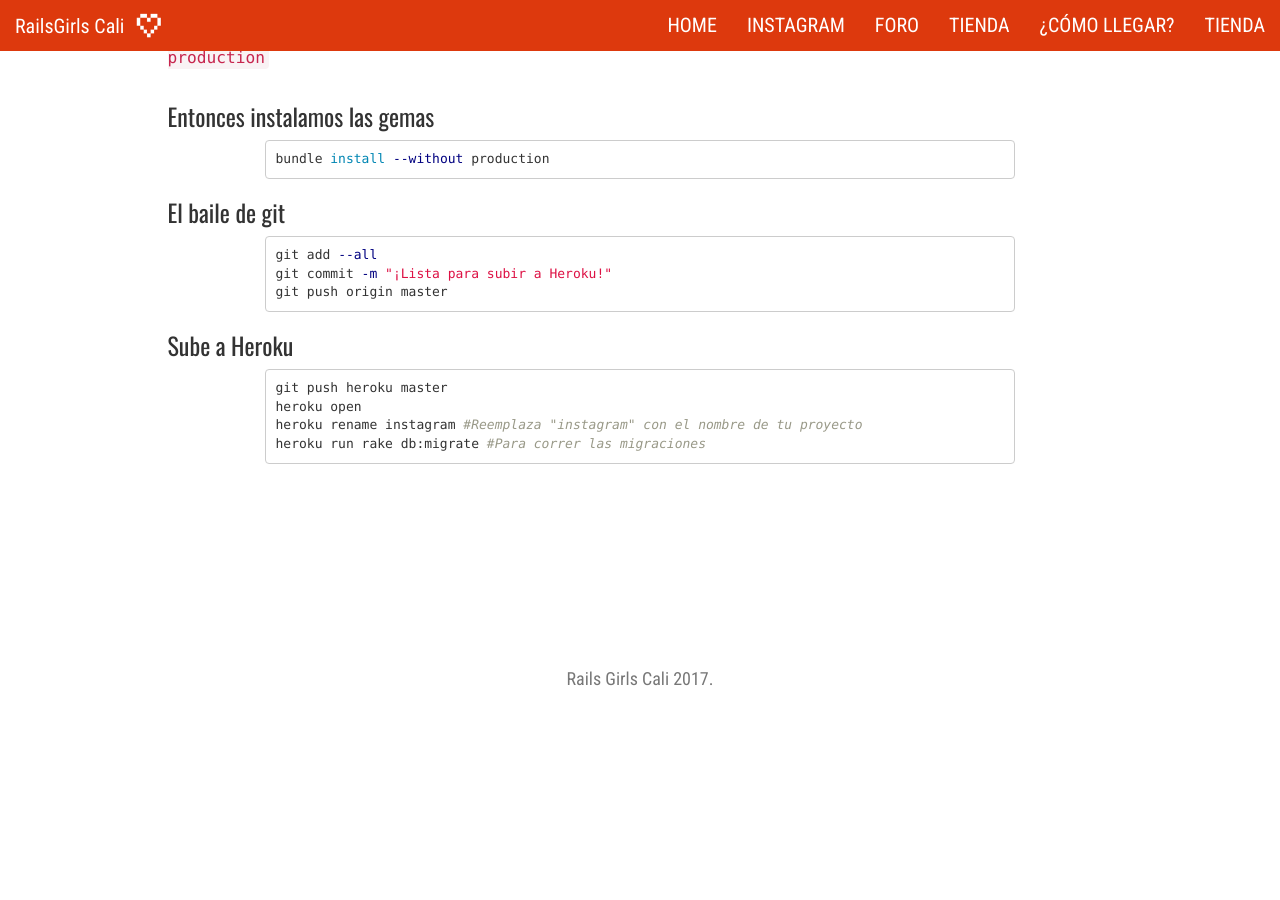
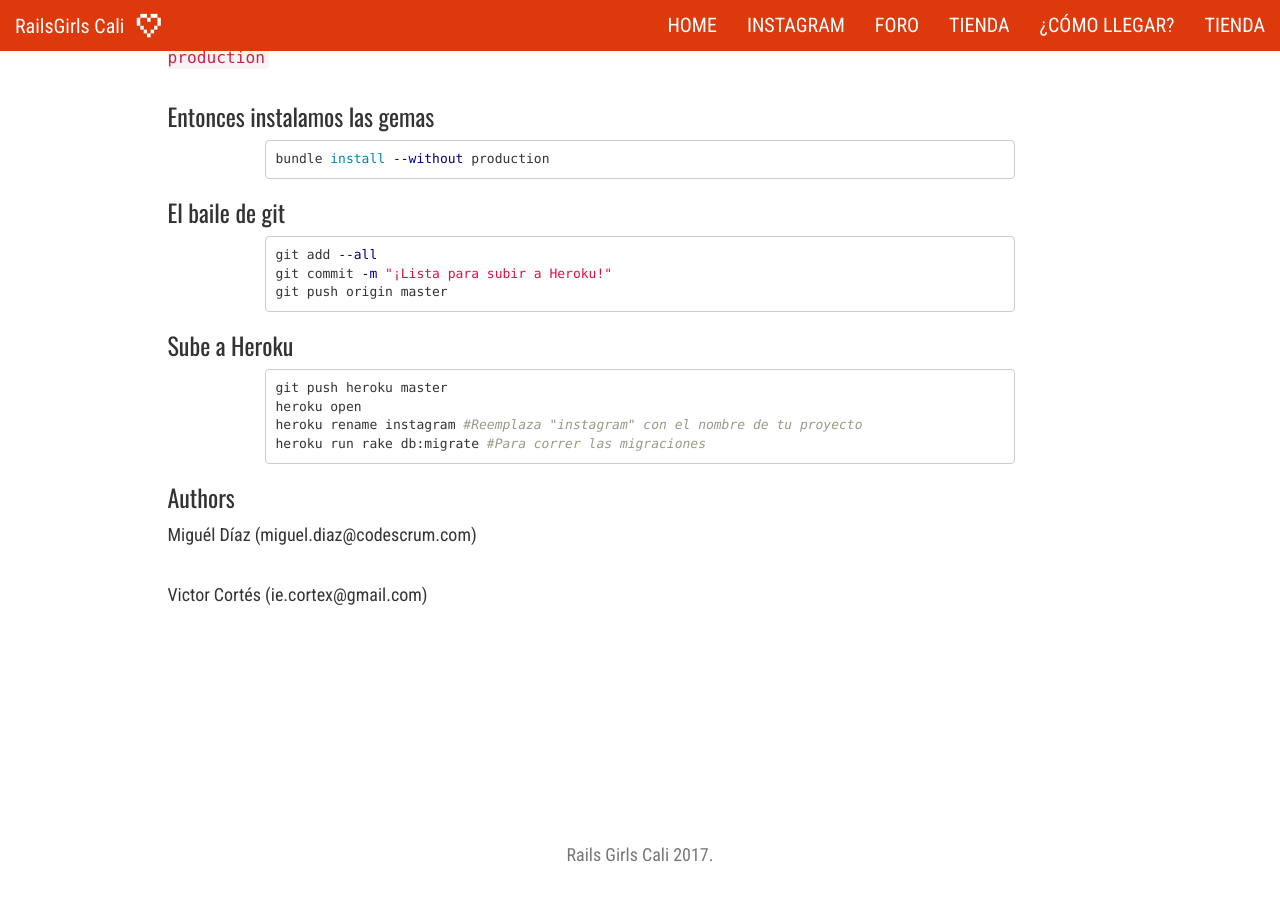
Before and after one commit to railsgirls-cali/railsgirls-cali.github.io, a Jekyll site: the page built from _pages/store.md, in a window 1280 px wide and 900 px high, scrolled down 16626 px. Built offline with Jekyll 4.4.1, drawn with Linux system fonts in a browser that asks for light colours; nearby versions of some CDN libraries; Markdown is read by kramdown in place of the engine named in the settings; before the commit the page ends 17350 px from its top, so only the background shows below that.

Commit message:
Add authors

````diff
--- a/_pages/store.md
+++ b/_pages/store.md
@@ -825,3 +825,9 @@ heroku open
 heroku rename instagram #Reemplaza "instagram" con el nombre de tu proyecto
 heroku run rake db:migrate #Para correr las migraciones
 ```
+
+### Authors
+
+Miguél Díaz (miguel.diaz@codescrum.com)
+
+Victor Cortés (ie.cortex@gmail.com)
````
